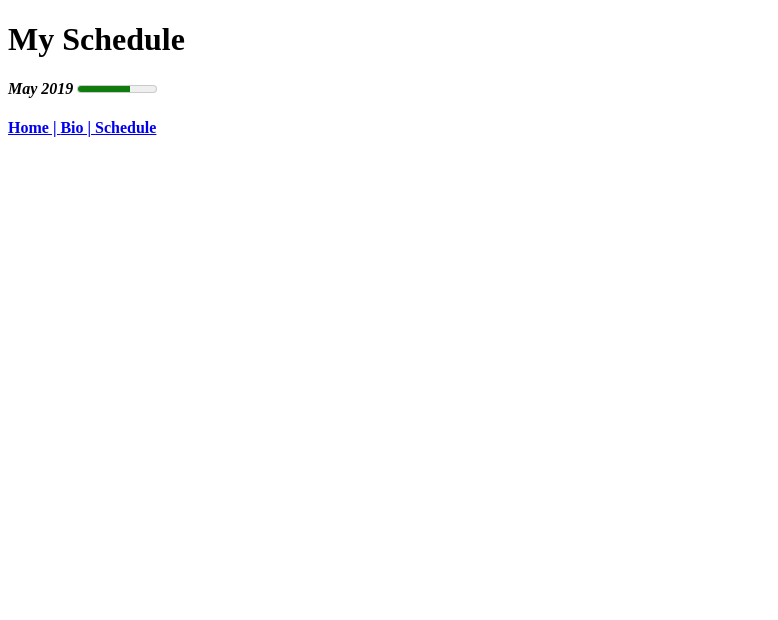
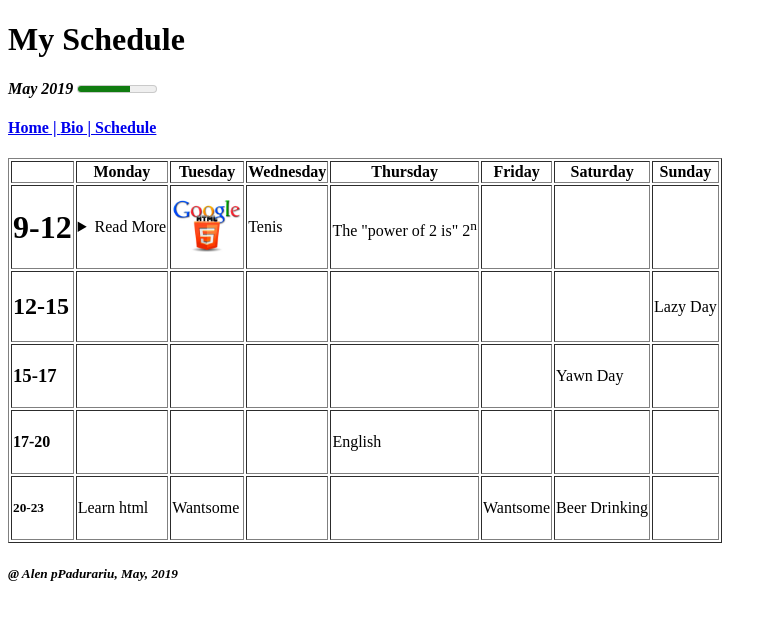
Before and after one commit to alcpad/Newbie-Rep, a plain HTML site: page Full House.html in a window 1280 px wide. Shown: the whole page, without its empty margins (0-778 px from the left). Drawn offline with Linux system fonts and the light colour scheme; files whose address does not match are found by name.

Commit message:
Tema-Done and Dusted

```diff
--- a/Full House.html
+++ b/Full House.html
@@ -13,7 +13,72 @@
         <h4>
             <a href="C:\Users\Alen\wantsome\index.html">Home | </a>
             <a href="C:\Users\Alen\wantsome\Profile.html">Bio | </a>
-            <a href="C:\Users\Alen\wantsome\FullHouse.html" title="Opens a new Tab" target="_blank">Schedule</a>
+            <a href="C:\Users\Alen\wantsome\Full House.html" title="Opens a new Tab" target="_blank">Schedule</a>
         </h4>
+
+        <table border="1">
+            <tr>
+                <th></th>
+                <th>Monday</th>
+                <th>Tuesday</th>
+                <th>Wednesday</th>
+                <th>Thursday</th>
+                <th>Friday</th>
+                <th>Saturday</th>
+                <th>Sunday</th>
+            </tr>
+            <tr>
+                <td><h1>9-12</h1></td>
+                <td><details><summary>Read More</summary>Read Less</details></td>
+                <td><img src="C:\Users\Alen\wantsome\images\HTML 5.jpg" width="70"></img></td>
+                <td>Tenis</td>
+                <td>The "power of 2 is" 2<sup>n<sup></sup></td>
+                <td></td>
+                <td></td>
+                <td></td>
+            </tr>
+            <tr>
+                    <td><h2>12-15</h2></td>
+                    <td></td>
+                    <td></td>
+                    <td></td>
+                    <td></td>
+                    <td></td>
+                    <td></td>
+                    <td>Lazy Day</td>
+            </tr>
+            <tr>
+                    <td><h3>15-17</h3></td>
+                    <td></td>
+                    <td></td>
+                    <td></td>
+                    <td></td>
+                    <td></td>
+                    <td>Yawn Day</td>
+                    <th></th>
+            </tr>
+            <tr>
+                    <td><h4>17-20</h4></td>
+                    <td></td>
+                    <td></td>
+                    <td></td>
+                    <td>English</td>
+                    <td></td>
+                    <td></td>
+                    <td></td>
+            </tr>
+            <tr>
+                    <td><h5>20-23</h5></td>
+                    <td>Learn html</td>
+                    <td>Wantsome</td>
+                    <td></td>
+                    <td></td>
+                    <td>Wantsome</td>
+                    <td>Beer Drinking</td>
+                    <td></td>
+            </tr>
+
+        </table>
+        <h5><i>@ Alen pPadurariu, May, 2019</i></h5>
     </body>
 </html>
```
Also changed, not shown: Profile.html (+3 -2 lines), full house.css (added), images/HTML 5.jpg (added).
